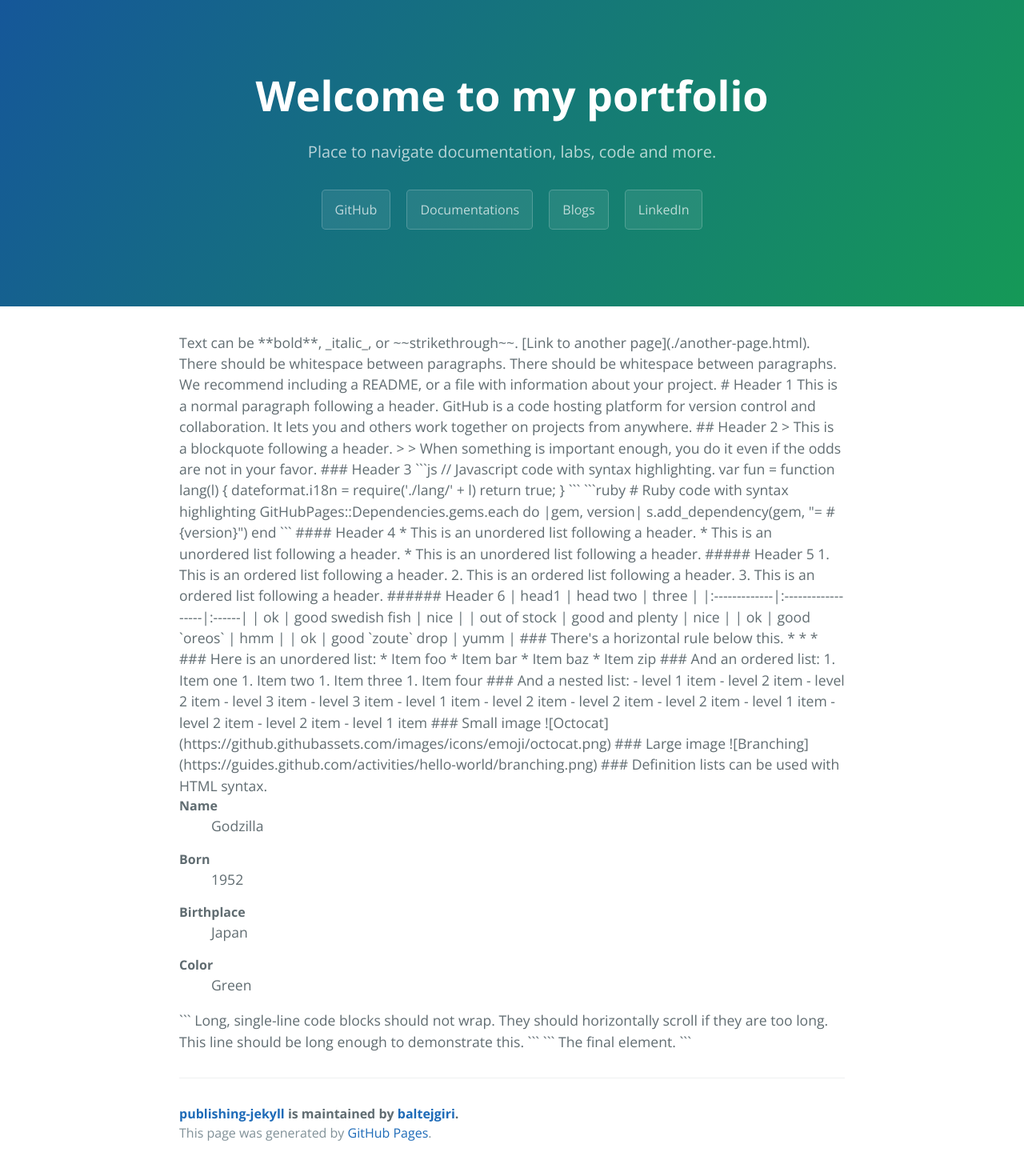
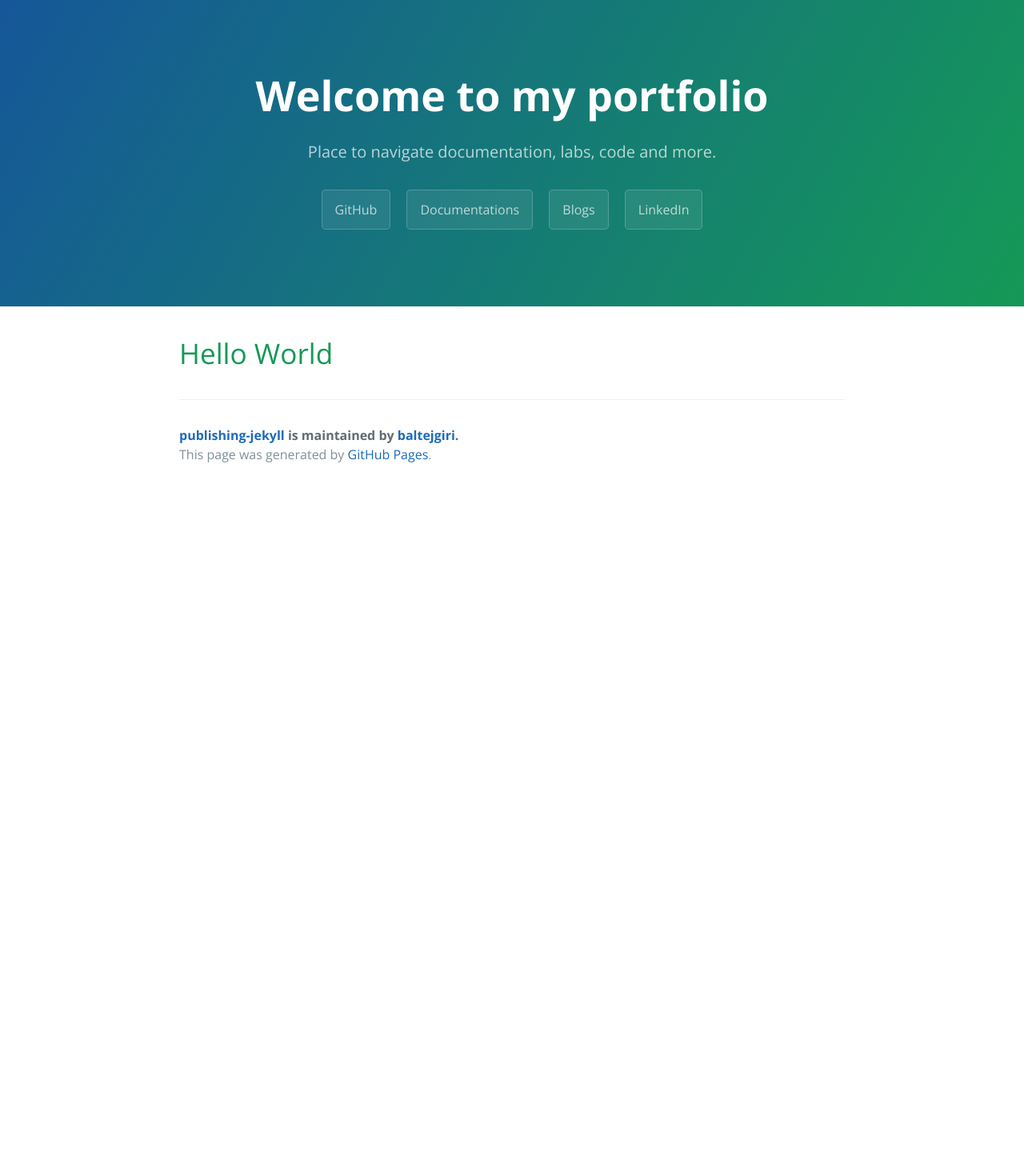
Before and after one commit to baltejgiri/publishing-jekyll, a Jekyll site: the page built from index.html, in a window 1280 px wide. Shown: the whole page at 80% size. Built offline with Jekyll 4.4.1, drawn with Linux system fonts in a browser that asks for light colours; after the commit the page ends 900 px from its top, so only the background shows below that.

Commit message:
Removed demo text from index

````diff
--- a/index.html
+++ b/index.html
@@ -1,123 +1,4 @@
 ---
 layout: default
 ---
-
-Text can be **bold**, _italic_, or ~~strikethrough~~.
-
-[Link to another page](./another-page.html).
-
-There should be whitespace between paragraphs.
-
-There should be whitespace between paragraphs. We recommend including a README, or a file with information about your project.
-
-# Header 1
-
-This is a normal paragraph following a header. GitHub is a code hosting platform for version control and collaboration. It lets you and others work together on projects from anywhere.
-
-## Header 2
-
-> This is a blockquote following a header.
->
-> When something is important enough, you do it even if the odds are not in your favor.
-
-### Header 3
-
-```js
-// Javascript code with syntax highlighting.
-var fun = function lang(l) {
-  dateformat.i18n = require('./lang/' + l)
-  return true;
-}
-```
-
-```ruby
-# Ruby code with syntax highlighting
-GitHubPages::Dependencies.gems.each do |gem, version|
-  s.add_dependency(gem, "= #{version}")
-end
-```
-
-#### Header 4
-
-*   This is an unordered list following a header.
-*   This is an unordered list following a header.
-*   This is an unordered list following a header.
-
-##### Header 5
-
-1.  This is an ordered list following a header.
-2.  This is an ordered list following a header.
-3.  This is an ordered list following a header.
-
-###### Header 6
-
-| head1        | head two          | three |
-|:-------------|:------------------|:------|
-| ok           | good swedish fish | nice  |
-| out of stock | good and plenty   | nice  |
-| ok           | good `oreos`      | hmm   |
-| ok           | good `zoute` drop | yumm  |
-
-### There's a horizontal rule below this.
-
-* * *
-
-### Here is an unordered list:
-
-*   Item foo
-*   Item bar
-*   Item baz
-*   Item zip
-
-### And an ordered list:
-
-1.  Item one
-1.  Item two
-1.  Item three
-1.  Item four
-
-### And a nested list:
-
-- level 1 item
-  - level 2 item
-  - level 2 item
-    - level 3 item
-    - level 3 item
-- level 1 item
-  - level 2 item
-  - level 2 item
-  - level 2 item
-- level 1 item
-  - level 2 item
-  - level 2 item
-- level 1 item
-
-### Small image
-
-![Octocat](https://github.githubassets.com/images/icons/emoji/octocat.png)
-
-### Large image
-
-![Branching](https://guides.github.com/activities/hello-world/branching.png)
-
-
-### Definition lists can be used with HTML syntax.
-
-<dl>
-<dt>Name</dt>
-<dd>Godzilla</dd>
-<dt>Born</dt>
-<dd>1952</dd>
-<dt>Birthplace</dt>
-<dd>Japan</dd>
-<dt>Color</dt>
-<dd>Green</dd>
-</dl>
-
-```
-Long, single-line code blocks should not wrap. They should horizontally scroll if they are too long. This line should be long enough to demonstrate this.
-```
-
-```
-The final element.
-```
+<H1>Hello World</H1>
````
